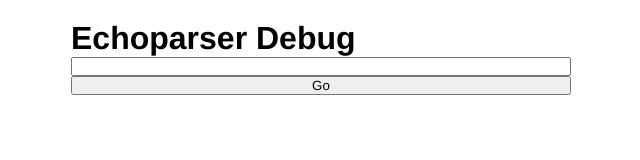
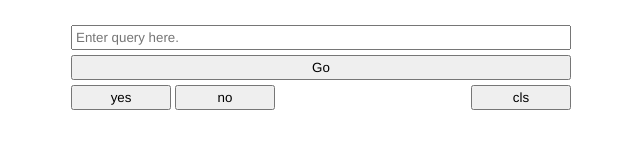
Before and after one commit to 1egoman/echoparser, a website: page public/index.html in a window 1280 px wide. Shown: the whole page, without its empty margins (319-959 px from the left). Drawn offline with nearby package versions, Linux system fonts and the light colour scheme.

Commit message:
better styling on gui tester

```diff
--- a/public/index.html
+++ b/public/index.html
@@ -9,6 +9,8 @@
       }
       input[type=text], button {
         width: 100%;
+        margin-top: 5px;
+        padding: 3px;
       }
       ul li {
         padding: 20px 0px;
@@ -20,13 +22,22 @@
         text-align: center;
         padding: 6px;
       }
+      button.partway {
+        width: 20%;
+        display: inline;
+      }
+      button.partway.right { float: right; }
     </style>
 
   </head>
   <body style="max-width: 500px; margin: 0px auto; padding: 20px;">
-    <h1>Echoparser Debug</h1>
-    <input type="text" class="query-box" />
+
+    <input type="text" class="query-box" placeholder="Enter query here." />
     <button onclick="query($('.query-box').val())">Go</button>
+    <button class="partway" onclick="query('yes', false)">yes</button>
+    <button class="partway" onclick="query('no', false)">no</button>
+    <button class="partway right" onclick="$('ul.intents')[0].innerHTML = ''">cls</button>
+
     <br/>
     <ul class="intents"></ul>
 
@@ -38,8 +49,8 @@
     })
 
     var interactionId = null;
-    var query = function(phrase) {
-      if (localStorage) localStorage.phrase = phrase
+    var query = function(phrase, store) {
+      if (localStorage && store !== false) localStorage.phrase = phrase
 
       // query the server
       $.ajax({
```
